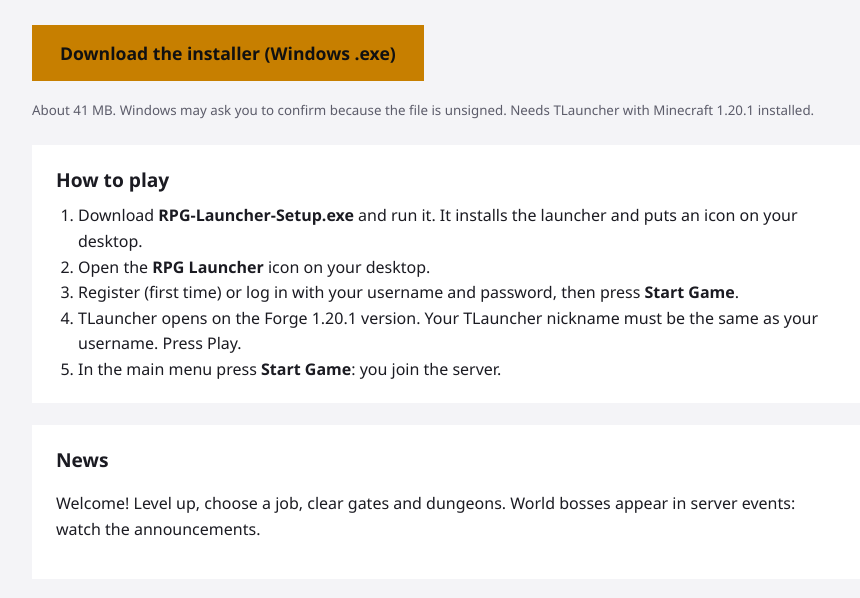
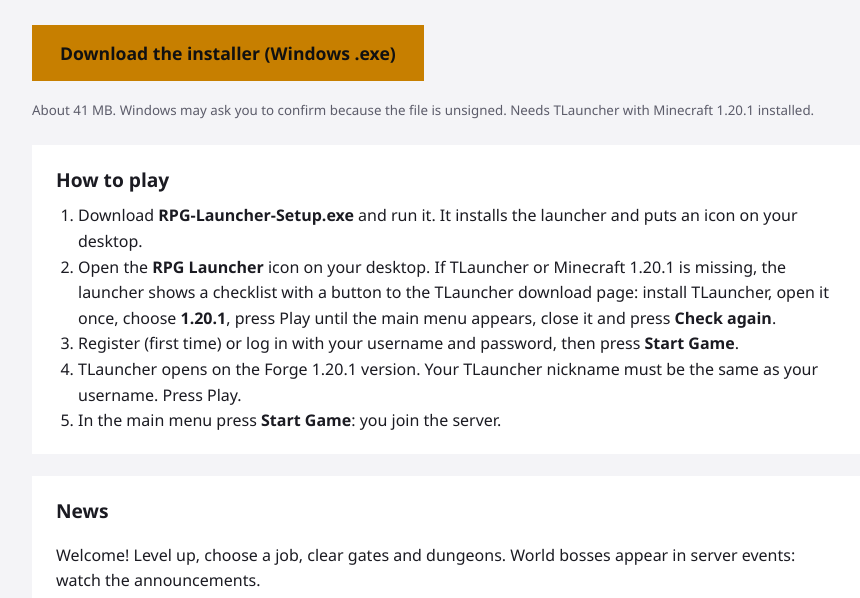
Before and after one commit to jakkritlue/rpg-server, a plain HTML site: page index.html in a window 1280 px wide. Shown: the part 134-732 px from the top of the page, without its empty margins (194-1054 px from the left). Drawn offline with Linux system fonts and the light colour scheme.

Commit message:
Update index.html

```diff
--- a/index.html
+++ b/index.html
@@ -16,7 +16,7 @@ ol,ul{margin:8px 0 0;padding-left:22px}small{color:var(--dim)}
 <p><small>About 41 MB. Windows may ask you to confirm because the file is unsigned. Needs TLauncher with Minecraft 1.20.1 installed.</small></p>
 <section><h2>How to play</h2><ol>
 <li>Download <b>RPG-Launcher-Setup.exe</b> and run it. It installs the launcher and puts an icon on your desktop.</li>
-<li>Open the <b>RPG Launcher</b> icon on your desktop.</li>
+<li>Open the <b>RPG Launcher</b> icon on your desktop. If TLauncher or Minecraft 1.20.1 is missing, the launcher shows a checklist with a button to the TLauncher download page: install TLauncher, open it once, choose <b>1.20.1</b>, press Play until the main menu appears, close it and press <b>Check again</b>.</li>
 <li>Register (first time) or log in with your username and password, then press <b>Start Game</b>.</li>
 <li>TLauncher opens on the Forge 1.20.1 version. Your TLauncher nickname must be the same as your username. Press Play.</li>
 <li>In the main menu press <b>Start Game</b>: you join the server.</li></ol></section>
```
